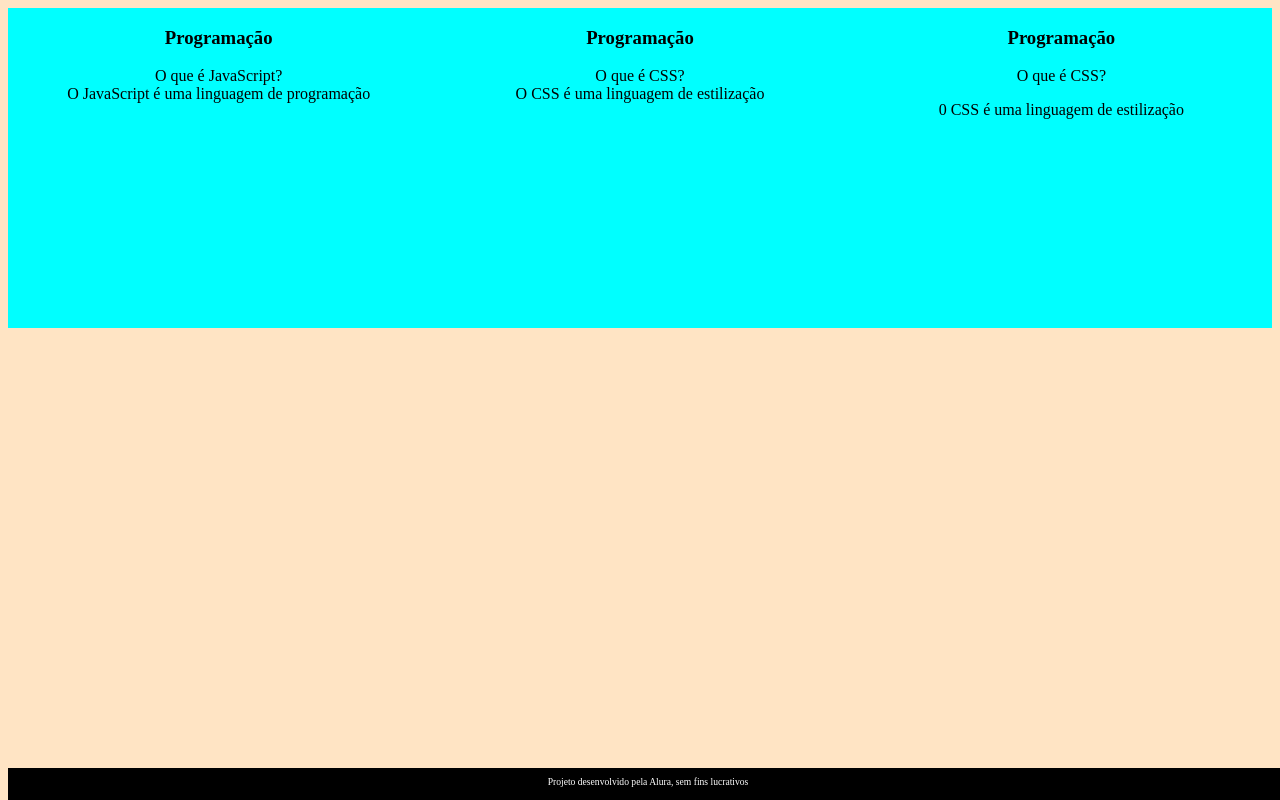
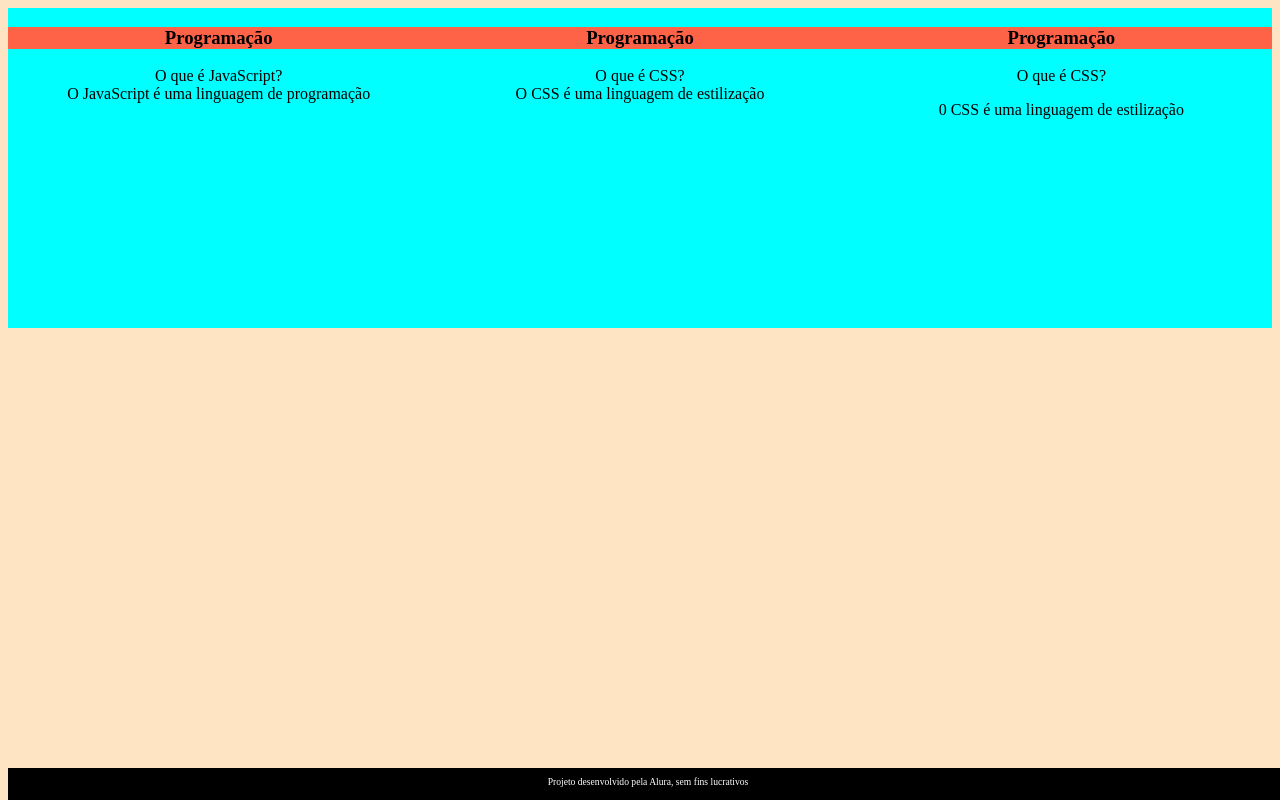
Before and after one commit to phjapa/PhPagina-Web, a plain HTML site: page index.html in a window 1280 px wide. Drawn offline with Linux system fonts and the light colour scheme; files that its build step writes are made by us from their sources; a web font is replaced by a local one.

Commit message:
Update style.css

```diff
--- a/style.css
+++ b/style.css
@@ -17,6 +17,9 @@ body {
     /*background-color: aquamarine;*/
     height: 100%;
 }
+.cartao__conteudo h3 {
+    background-color: tomato;
+}
 footer {
     background-color: black;
     color: white;
```
